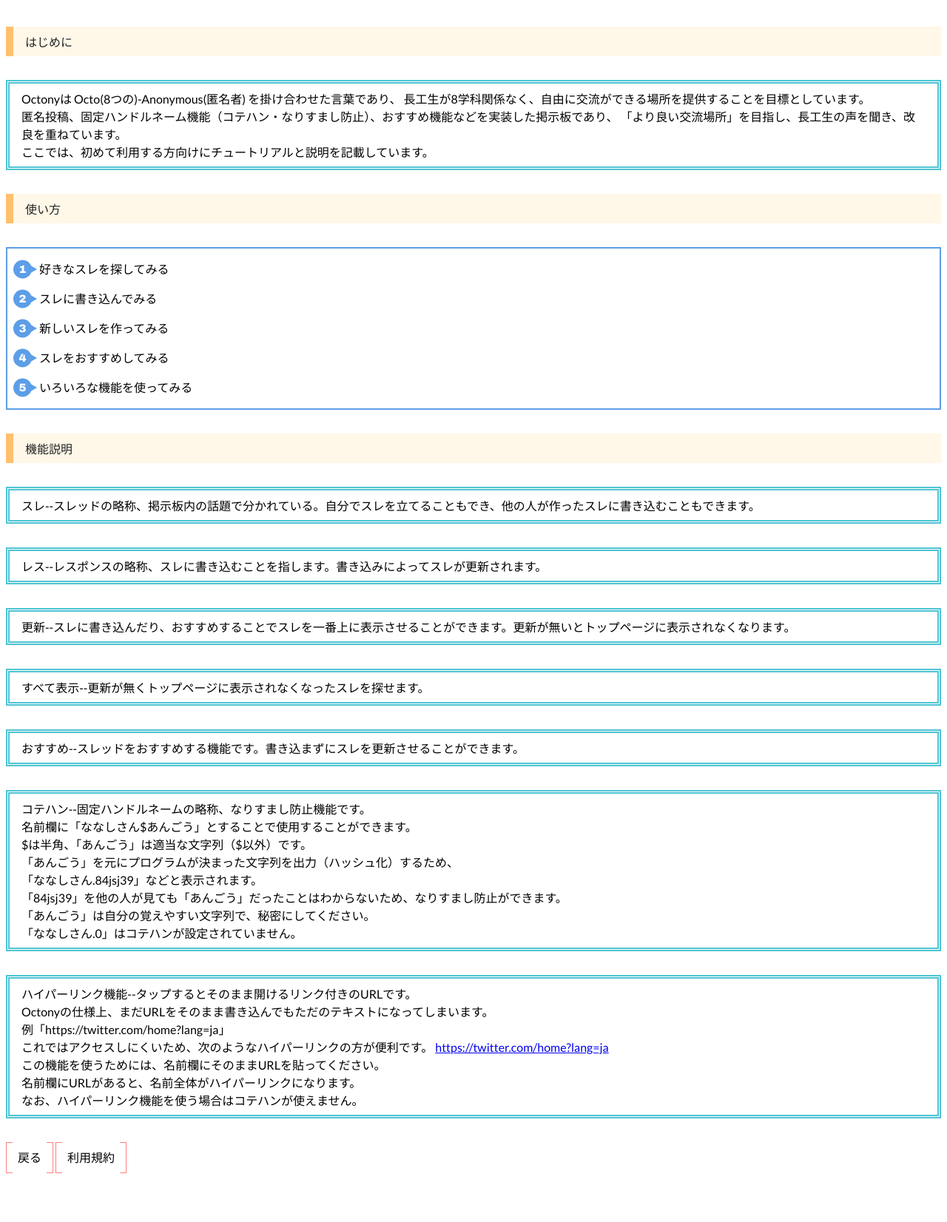
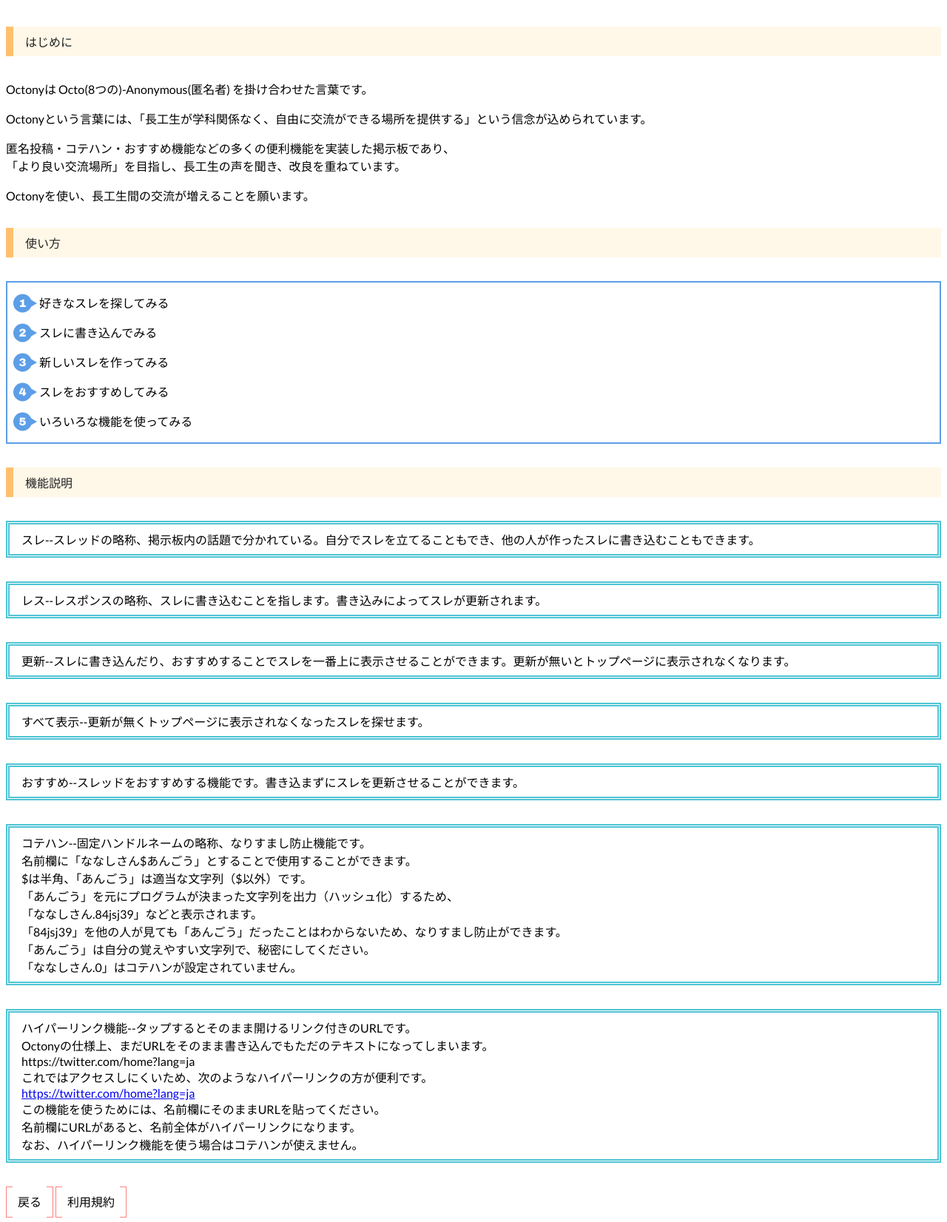
Before and after one commit to mio256/octony, a Django app: template board/templates/board/explain.html in a window 1280 px wide. Shown: the part 407-2059 px from the top of the page at 74% size. Before the commit the page ends 1993 px from the top, so only its background shows below. Run offline with Django 3.2, Linux system fonts and the light colour scheme; the template is opened without the code that fills it, so the values that code supplies are empty.

Commit message:
はじめに 校正

```diff
--- a/board/templates/board/explain.html
+++ b/board/templates/board/explain.html
@@ -26,19 +26,18 @@
 
   <!-- 説明 -->
   <p class="box8">はじめに</p>
-  <div class="box5">
   <p>
-      Octonyは Octo(8つの)-Anonymous(匿名者) を掛け合わせた言葉であり、
-      長工生が8学科関係なく、自由に交流ができる場所を提供することを目標としています。
+    Octonyは Octo(8つの)-Anonymous(匿名者) を掛け合わせた言葉です。</p>
+  <p>
+    Octonyという言葉には、「長工生が学科関係なく、自由に交流ができる場所を提供する」という信念が込められています。
   </p>
   <p>
-      匿名投稿、固定ハンドルネーム機能（コテハン・なりすまし防止）、おすすめ機能などを実装した掲示板であり、
+    匿名投稿・コテハン・おすすめ機能などの多くの便利機能を実装した掲示板であり、<br>
     「より良い交流場所」を目指し、長工生の声を聞き、改良を重ねています。
   </p>
   <p>
-      ここでは、初めて利用する方向けにチュートリアルと説明を記載しています。
+    Octonyを使い、長工生間の交流が増えることを願います。
   </p>
-  </div>
 
   <!-- チュートリアル -->
   <p class="box8">使い方</p>
@@ -102,10 +101,12 @@
     <p>
       Octonyの仕様上、まだURLをそのまま書き込んでもただのテキストになってしまいます。
     </p>
-    <p>例「https://twitter.com/home?lang=ja」</p>
+    <p>https://twitter.com/home?lang=ja</p>
     <p>
-      これではアクセスしにくいため、次のようなハイパーリンクの方が便利です。
+      これではアクセスしにくいため、次のようなハイパーリンクの方が便利です。</p>
+    <p>
       <a href="https://twitter.com/home?lang=ja">https://twitter.com/home?lang=ja</a>
+    </p>
     </p>
     <p>この機能を使うためには、名前欄にそのままURLを貼ってください。</p>
     <p>名前欄にURLがあると、名前全体がハイパーリンクになります。</p>
```
Also changed, not shown: polls/static/polls/images/background.gif (deleted). Lines whose indentation alone changed are shown as unchanged.
